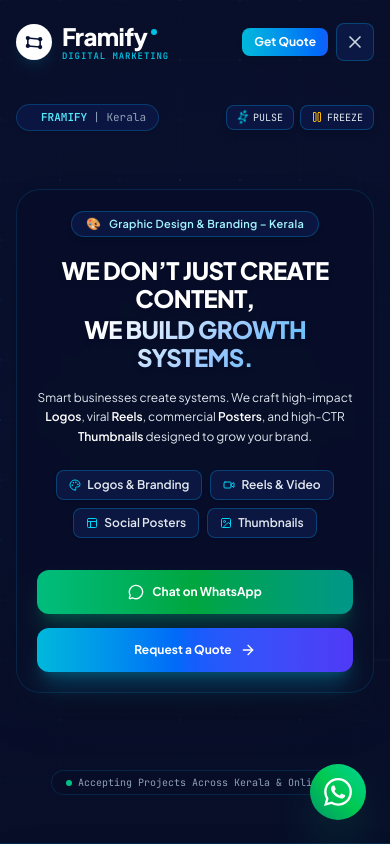
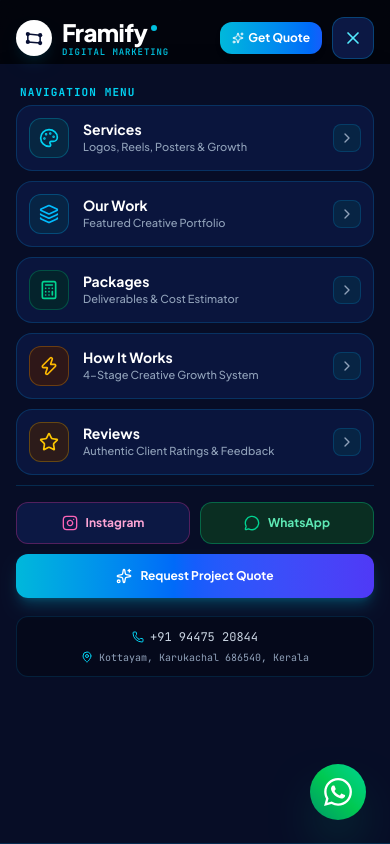
Before and after one commit to thenameisanzu/framifydigital, a Next.js app: page / in a window 390 px wide. Both pictures are taken after a click on the button 355 px from the left and 41 px from the top of the page. Shown: the top 844 px of the page. Built offline with nearby package versions, Linux system fonts and the light colour scheme.

Commit message:
Fix mobile menu first-click responsiveness and redesign navigation cards with dedicated icons and subheaders

```diff
--- a/components/Navbar.tsx
+++ b/components/Navbar.tsx
@@ -3,15 +3,78 @@
 import React, { useState, useEffect } from "react";
 import Logo from "./Logo";
 import InstagramIcon from "./InstagramIcon";
-import { Menu, X, ArrowRight, Sparkles } from "lucide-react";
+import {
+  Menu,
+  X,
+  Sparkles,
+  Palette,
+  Layers,
+  Calculator,
+  Zap,
+  Star,
+  ChevronRight,
+  MessageCircle,
+  Phone,
+  MapPin
+} from "lucide-react";
 import { cn } from "@/lib/utils";
 
-const NAV_LINKS = [
-  { name: "Services", href: "#services" },
-  { name: "Our Work", href: "#portfolio" },
-  { name: "Packages", href: "#calculator" },
-  { name: "How It Works", href: "#framework" },
-  { name: "Reviews", href: "#testimonials" },
+interface NavLinkItem {
+  name: string;
+  href: string;
+  subtitle: string;
+  icon: React.ElementType;
+  colorClass: string;
+  borderClass: string;
+  iconBgClass: string;
+}
+
+const NAV_LINKS: NavLinkItem[] = [
+  {
+    name: "Services",
+    href: "#services",
+    subtitle: "Logos, Reels, Posters & Growth",
+    icon: Palette,
+    colorClass: "text-cyan-400",
+    borderClass: "border-cyan-500/30",
+    iconBgClass: "bg-cyan-950/60"
+  },
+  {
+    name: "Our Work",
+    href: "#portfolio",
+    subtitle: "Featured Creative Portfolio",
+    icon: Layers,
+    colorClass: "text-sky-400",
+    borderClass: "border-sky-500/30",
+    iconBgClass: "bg-sky-950/60"
+  },
+  {
+    name: "Packages",
+    href: "#calculator",
+    subtitle: "Deliverables & Cost Estimator",
+    icon: Calculator,
+    colorClass: "text-emerald-400",
+    borderClass: "border-emerald-500/30",
+    iconBgClass: "bg-emerald-950/60"
+  },
+  {
+    name: "How It Works",
+    href: "#framework",
+    subtitle: "4-Stage Creative Growth System",
+    icon: Zap,
+    colorClass: "text-amber-400",
+    borderClass: "border-amber-500/30",
+    iconBgClass: "bg-amber-950/60"
+  },
+  {
+    name: "Reviews",
+    href: "#testimonials",
+    subtitle: "Authentic Client Ratings & Feedback",
+    icon: Star,
+    colorClass: "text-yellow-400",
+    borderClass: "border-yellow-500/30",
+    iconBgClass: "bg-yellow-950/60"
+  },
 ];
 
 export function Navbar() {
@@ -22,23 +85,47 @@
     const handleScroll = () => {
       setIsScrolled(window.scrollY > 20);
     };
-    window.addEventListener("scroll", handleScroll);
+    window.addEventListener("scroll", handleScroll, { passive: true });
     return () => window.removeEventListener("scroll", handleScroll);
   }, []);
 
+  // Lock body scroll when mobile menu is open
+  useEffect(() => {
+    if (mobileMenuOpen) {
+      document.body.style.overflow = "hidden";
+    } else {
+      document.body.style.overflow = "unset";
+    }
+    return () => {
+      document.body.style.overflow = "unset";
+    };
+  }, [mobileMenuOpen]);
+
+  const toggleMobileMenu = (e?: React.MouseEvent | React.TouchEvent) => {
+    if (e) {
+      e.stopPropagation();
+    }
+    setMobileMenuOpen((prev) => !prev);
+  };
+
+  const closeMobileMenu = () => {
+    setMobileMenuOpen(false);
+  };
+
   return (
+    <>
       <header
         className={cn(
-        "fixed top-0 left-0 right-0 z-50 transition-all duration-300",
+          "fixed top-0 left-0 right-0 z-50 transition-all duration-300 pointer-events-auto",
           isScrolled
             ? "bg-[#080e27]/95 backdrop-blur-xl border-b border-sky-500/20 py-3 shadow-2xl shadow-blue-950/60"
-          : "bg-transparent py-5"
+            : "bg-transparent py-4 sm:py-5"
         )}
       >
         <div className="max-w-7xl mx-auto px-4 sm:px-6 lg:px-8">
           <div className="flex items-center justify-between">
             {/* Logo */}
-          <a href="#" className="flex items-center">
+            <a href="#" className="flex items-center relative z-50">
               <Logo size="md" />
             </a>
 
@@ -56,14 +143,14 @@
               ))}
             </nav>
 
-          {/* Desktop Right Action (Clean single CTA & Instagram) */}
+            {/* Desktop Right Action */}
             <div className="hidden lg:flex items-center gap-3.5">
               <a
                 href="https://instagram.com/framifydigitalmarketing"
                 target="_blank"
                 rel="noreferrer"
-              className="flex items-center gap-1.5 text-xs font-mono text-slate-300 hover:text-pink-400 transition-colors bg-[#0c1844] px-2.5 py-1.5 rounded-lg border border-sky-500/20"
-              title="Instagram @framifydigitalmarketing"
+                className="flex items-center gap-1.5 text-xs font-mono text-slate-300 hover:text-pink-400 transition-colors bg-[#0c1844] px-3 py-2 rounded-xl border border-sky-500/20 hover:border-pink-500/40"
+                title="Instagram"
               >
                 <InstagramIcon className="size-3.5 text-pink-400" />
                 <span>Instagram</span>
@@ -71,78 +158,151 @@
 
               <a
                 href="#contact"
-              className="inline-flex items-center gap-1.5 rounded-xl bg-gradient-to-r from-cyan-500 to-blue-600 px-4 py-2 text-xs font-bold text-white shadow-md hover:scale-105 transition-all"
+                className="inline-flex items-center gap-1.5 rounded-xl bg-gradient-to-r from-cyan-500 to-blue-600 px-4 py-2 text-xs font-bold text-white shadow-md hover:scale-105 active:scale-95 transition-all"
               >
                 <Sparkles className="size-3.5" />
                 <span>Get Quote</span>
               </a>
             </div>
 
-          {/* Mobile Menu Button */}
-          <div className="flex items-center gap-2 lg:hidden">
+            {/* Mobile / Tablet Actions */}
+            <div className="flex items-center gap-2.5 lg:hidden relative z-50">
               <a
                 href="#contact"
-              className="inline-flex items-center gap-1 rounded-lg bg-gradient-to-r from-cyan-500 to-blue-600 px-3 py-1.5 text-xs font-bold text-white shadow-md"
+                onClick={closeMobileMenu}
+                className="inline-flex items-center gap-1 rounded-xl bg-gradient-to-r from-cyan-500 to-blue-600 px-3 py-2 text-xs font-bold text-white shadow-md active:scale-95 transition-all"
               >
+                <Sparkles className="size-3 text-white" />
                 <span>Get Quote</span>
               </a>
 
+              {/* Instant-response hamburger button */}
               <button
                 type="button"
-              onClick={() => setMobileMenuOpen(!mobileMenuOpen)}
-              className="rounded-lg border border-sky-500/30 bg-[#0c1844] p-2 text-slate-300 hover:text-white hover:border-cyan-400 transition-colors"
-              aria-label="Toggle Menu"
+                onClick={toggleMobileMenu}
+                className="min-h-[42px] min-w-[42px] rounded-xl border border-sky-500/30 bg-[#0c1844] p-2.5 text-slate-200 hover:text-white hover:border-cyan-400 active:bg-sky-950 transition-all flex items-center justify-center cursor-pointer touch-manipulation select-none"
+                style={{ touchAction: "manipulation" }}
+                aria-label={mobileMenuOpen ? "Close Navigation Menu" : "Open Navigation Menu"}
+                aria-expanded={mobileMenuOpen}
               >
-              {mobileMenuOpen ? <X className="size-5" /> : <Menu className="size-5" />}
+                {mobileMenuOpen ? (
+                  <X className="size-5 text-cyan-300 animate-in spin-in-90 duration-150" />
+                ) : (
+                  <Menu className="size-5 text-slate-200" />
+                )}
               </button>
             </div>
           </div>
         </div>
+      </header>
 
-      {/* Mobile Drawer Menu */}
+      {/* Mobile Drawer Overlay Backdrop */}
       {mobileMenuOpen && (
-        <div className="lg:hidden fixed inset-x-0 top-full bg-[#080e27]/98 backdrop-blur-2xl border-b border-sky-500/20 px-4 py-5 shadow-2xl transition-all animate-in fade-in slide-in-from-top-4 duration-200">
-          <div className="flex flex-col space-y-2.5">
-            {NAV_LINKS.map((link) => (
+        <div
+          onClick={closeMobileMenu}
+          className="fixed inset-0 bg-black/70 backdrop-blur-md z-40 lg:hidden transition-opacity animate-in fade-in duration-200"
+          aria-hidden="true"
+        />
+      )}
+
+      {/* Mobile Drawer Menu Content */}
+      {mobileMenuOpen && (
+        <div className="lg:hidden fixed top-[64px] inset-x-0 bottom-0 z-40 bg-[#080e27]/98 backdrop-blur-2xl border-b border-sky-500/20 px-4 py-5 shadow-2xl overflow-y-auto transition-all animate-in slide-in-from-top-4 fade-in duration-200">
+          <div className="max-w-md mx-auto flex flex-col space-y-2.5 pb-8">
+            <div className="text-[11px] font-mono uppercase tracking-widest text-cyan-400 font-bold px-1 mb-1">
+              Navigation Menu
+            </div>
+
+            {/* Redesigned Rich Navigation Cards */}
+            {NAV_LINKS.map((link) => {
+              const IconComp = link.icon;
+              return (
                 <a
                   key={link.name}
                   href={link.href}
-                onClick={() => setMobileMenuOpen(false)}
-                className="text-sm font-semibold text-slate-200 hover:text-cyan-400 px-3 py-2 rounded-lg hover:bg-sky-900/20 transition-colors flex items-center justify-between"
+                  onClick={closeMobileMenu}
+                  className="group flex items-center justify-between p-3 rounded-2xl bg-[#0c1844]/80 hover:bg-[#102158] border border-sky-500/20 hover:border-cyan-400/50 transition-all active:scale-[0.99]"
                 >
-                <span>{link.name}</span>
-                <ArrowRight className="size-3.5 text-cyan-400" />
+                  <div className="flex items-center gap-3.5">
+                    <div
+                      className={cn(
+                        "size-10 rounded-xl border flex items-center justify-center shrink-0 transition-transform group-hover:scale-105",
+                        link.iconBgClass,
+                        link.borderClass
+                      )}
+                    >
+                      <IconComp className={cn("size-5", link.colorClass)} />
+                    </div>
+                    <div>
+                      <div className="text-sm font-bold text-white group-hover:text-cyan-300 transition-colors">
+                        {link.name}
+                      </div>
+                      <div className="text-[11px] text-slate-400 font-medium">
+                        {link.subtitle}
+                      </div>
+                    </div>
+                  </div>
+
+                  <div className="size-7 rounded-lg bg-sky-950/60 border border-sky-500/20 flex items-center justify-center text-slate-400 group-hover:text-cyan-300 group-hover:border-cyan-500/40 transition-colors shrink-0">
+                    <ChevronRight className="size-4" />
+                  </div>
                 </a>
-            ))}
+              );
+            })}
 
-            <div className="pt-3 border-t border-sky-500/15 flex flex-col gap-2">
+            {/* Quick Action Badges */}
+            <div className="pt-4 border-t border-sky-500/20 flex flex-col gap-2.5">
+              <div className="grid grid-cols-2 gap-2.5">
                 <a
                   href="https://instagram.com/framifydigitalmarketing"
                   target="_blank"
                   rel="noreferrer"
-                className="w-full inline-flex items-center justify-center gap-2 rounded-xl bg-[#0c1844] border border-pink-500/30 py-2 text-xs font-bold text-pink-300"
+                  onClick={closeMobileMenu}
+                  className="inline-flex items-center justify-center gap-2 rounded-xl bg-[#0c1844] border border-pink-500/30 hover:border-pink-400 py-3 text-xs font-bold text-pink-300 active:scale-95 transition-all"
                 >
                   <InstagramIcon className="size-4 text-pink-400" />
                   <span>Instagram</span>
                 </a>
 
                 <a
+                  href="https://wa.me/919447520844"
+                  target="_blank"
+                  rel="noreferrer"
+                  onClick={closeMobileMenu}
+                  className="inline-flex items-center justify-center gap-2 rounded-xl bg-[#0a2e22] border border-emerald-500/40 hover:border-emerald-400 py-3 text-xs font-bold text-emerald-300 active:scale-95 transition-all"
+                >
+                  <MessageCircle className="size-4 text-emerald-400" />
+                  <span>WhatsApp</span>
+                </a>
+              </div>
+
+              <a
                 href="#contact"
-                onClick={() => setMobileMenuOpen(false)}
-                className="w-full inline-flex items-center justify-center gap-2 rounded-xl bg-gradient-to-r from-cyan-500 to-blue-600 py-2.5 text-xs font-bold text-white shadow-md"
+                onClick={closeMobileMenu}
+                className="w-full inline-flex items-center justify-center gap-2 rounded-xl bg-gradient-to-r from-cyan-500 via-blue-600 to-indigo-600 py-3.5 text-xs font-bold text-white shadow-lg shadow-cyan-500/25 active:scale-95 transition-all"
               >
-                <Sparkles className="size-3.5" />
+                <Sparkles className="size-4" />
                 <span>Request Project Quote</span>
               </a>
 
-              <p className="text-[10px] font-mono text-center text-slate-400 mt-1">
-                📍 Kottayam, Karukachal 686540, Kerala
-              </p>
+              {/* Contact Footer in Menu */}
+              <div className="mt-2 p-3 rounded-xl bg-[#05091a]/80 border border-sky-500/15 space-y-1.5 text-center text-xs font-mono text-slate-400">
+                <div className="flex items-center justify-center gap-1.5 text-slate-300">
+                  <Phone className="size-3 text-cyan-400" />
+                  <a href="tel:+919447520844" className="hover:text-cyan-400">
+                    +91 94475 20844
+                  </a>
+                </div>
+                <div className="flex items-center justify-center gap-1.5 text-[10px] text-slate-400">
+                  <MapPin className="size-3 text-cyan-400" />
+                  <span>Kottayam, Karukachal 686540, Kerala</span>
+                </div>
+              </div>
             </div>
           </div>
         </div>
       )}
-    </header>
+    </>
   );
 }
 
```
Lines whose indentation alone changed are shown as unchanged.
